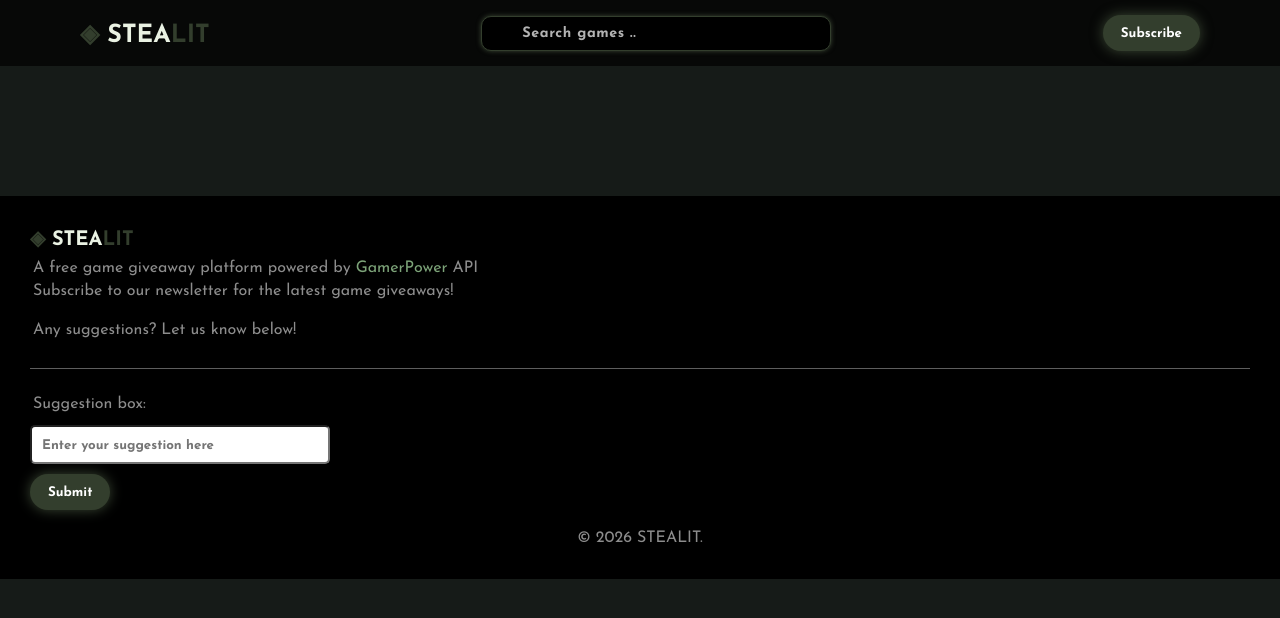
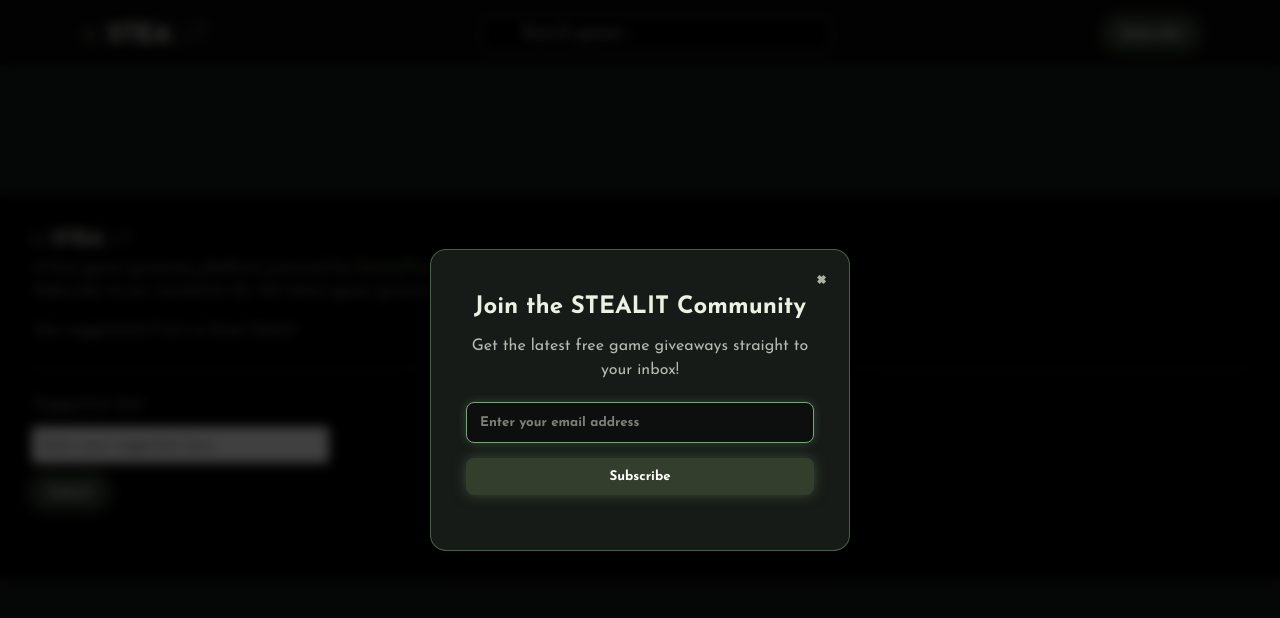
Before and after one commit to amalskrishna/Free-games, a plain HTML site: page examples/games.html in a window 1280 px wide. Both pictures are taken after a click on the button "Subscribe". Drawn offline with Linux system fonts and the light colour scheme; files that its build step writes are made by us from their sources; no server answers.

Commit message:
Subscription feature

```diff
--- a/examples/actions.js
+++ b/examples/actions.js
@@ -163,3 +163,54 @@
                 navbar.classList.remove("overlay");
             }
         });
+
+
+    const subscribeBtn = document.getElementById("subscribe-btn");
+    const subscribeModal = document.getElementById("subscribe-modal");
+    const closeSubscribe = document.getElementById("close-subscribe");
+    const subscribeForm = document.getElementById("subscribe-form");
+    const subscriberEmail = document.getElementById("subscriber-email");
+    const subscribeMessage = document.getElementById("subscribe-message");
+
+    // Open the popup
+    subscribeBtn.addEventListener("click", () => {
+        subscribeModal.style.display = "flex";
+        subscribeMessage.textContent = "";
+        subscriberEmail.focus();
+    });
+
+    // Close using the X button
+    closeSubscribe.addEventListener("click", () => {
+        subscribeModal.style.display = "none";
+    });
+
+    // Close when clicking outside the card
+    subscribeModal.addEventListener("click", (event) => {
+        if (event.target === subscribeModal) {
+            subscribeModal.style.display = "none";
+        }
+    });
+
+    // Close using the Escape key
+    document.addEventListener("keydown", (event) => {
+        if (event.key === "Escape") {
+            subscribeModal.style.display = "none";
+        }
+    });
+
+    // Handle form submission
+    subscribeForm.addEventListener("submit", (event) => {
+        event.preventDefault();
+
+        const email = subscriberEmail.value.trim();
+
+        if (!email) {
+            subscribeMessage.textContent = "Please enter your email address.";
+            return;
+        }
+
+        subscribeMessage.textContent =
+            "Thanks for your interest! Email storage will be connected soon.";
+
+        subscribeForm.reset();
+    });
--- a/examples/games.css
+++ b/examples/games.css
@@ -248,3 +248,118 @@
     max-width: 300px;
     padding: 10px;
 }
+
+
+/* Subscribe Popup Overlay */
+#subscribe-modal {
+    display: none;
+    position: fixed;
+    inset: 0;
+    background: rgba(0, 0, 0, 0.75);
+    backdrop-filter: blur(6px);
+    justify-content: center;
+    align-items: center;
+    z-index: 2000;
+    padding: 20px;
+}
+
+/* Popup Card */
+#subscribe-modal .modal-card {
+    position: relative;
+    background: rgb(22, 27, 24);
+    border: 1px solid rgba(125, 164, 121, 0.5);
+    border-radius: 16px;
+    padding: 35px;
+    width: 100%;
+    max-width: 420px;
+    box-sizing: border-box;
+    box-shadow: 0 0 35px rgba(0, 0, 0, 0.6);
+    text-align: center;
+    animation: popup-appear 0.25s ease;
+}
+
+#subscribe-modal .modal-card h2 {
+    font-size: 24px;
+    margin: 10px 0 15px;
+}
+
+#subscribe-modal .modal-card p {
+    color: rgba(234, 242, 227, 0.75);
+    line-height: 1.5;
+    margin-bottom: 20px;
+}
+
+/* Email Input */
+#subscriber-email {
+    width: 100%;
+    box-sizing: border-box;
+    padding: 13px;
+    margin-bottom: 15px;
+    border-radius: 8px;
+    border: 1px solid rgba(125, 164, 121, 0.5);
+    background: rgb(12, 15, 13);
+    color: white;
+    font-family: inherit;
+    outline: none;
+}
+
+#subscriber-email:focus {
+    border-color: rgb(125, 164, 121);
+    box-shadow: 0 0 8px rgba(125, 164, 121, 0.3);
+}
+
+#subscriber-email::placeholder {
+    color: rgba(234, 242, 227, 0.5);
+}
+
+/* Form Button */
+#subscribe-modal #subscribe-form button {
+    width: 100%;
+    justify-content: center;
+    padding: 12px;
+    height: auto;
+    border-radius: 8px;
+}
+
+/* Close Button */
+#subscribe-modal .close-btn {
+    position: absolute;
+    top: 12px;
+    right: 12px;
+    width: 32px;
+    height: 32px;
+    padding: 0;
+    justify-content: center;
+    font-size: 24px;
+    background: transparent;
+    box-shadow: none;
+    color: rgba(234, 242, 227, 0.7);
+}
+
+#subscribe-modal .close-btn:hover {
+    color: white;
+    background: rgba(255, 255, 255, 0.1);
+}
+
+/* Popup Animation */
+@keyframes popup-appear {
+    from {
+        opacity: 0;
+        transform: translateY(10px) scale(0.97);
+    }
+    to {
+        opacity: 1;
+        transform: translateY(0) scale(1);
+    }
+}
+
+/* Mobile Layout */
+@media (max-width: 480px) {
+    #subscribe-modal .modal-card {
+        padding: 30px 22px;
+    }
+
+    #subscribe-modal .modal-card h2 {
+        font-size: 21px;
+    }
+}
--- a/examples/games.html
+++ b/examples/games.html
@@ -13,8 +13,33 @@
     <header id="navbar">
         <div id="logo"><span class="green">◈</span> STEA<span class="green">LIT</span></div>
         <div id ="searchbar"><input type="text" id="search" placeholder="Search games .. "></div>
-        <div id="login"><button>Subscribe</button></div>
+        <div id="login"><button id="subscribe-btn">Subscribe</button></div>
     </header>
+
+<!-- Subscribe Popup -->
+    <div id="subscribe-modal" class="modal">
+        <div class="modal-card">
+            <button id="close-subscribe" class="close-btn"
+                aria-label="Close popup">&times;</button>
+
+            <h2>Join the STEALIT Community</h2>
+            <p>Get the latest free game giveaways straight to your inbox!</p>
+
+            <form id="subscribe-form">
+                <input
+                    type="email"
+                    id="subscriber-email"
+                    placeholder="Enter your email address"
+                    required
+                >
+
+                <button type="submit">Subscribe</button>
+            </form>
+
+            <p id="subscribe-message" aria-live="polite"></p>
+        </div>
+    </div>
+
     <div id="games"></div>
 
     <footer>
```
